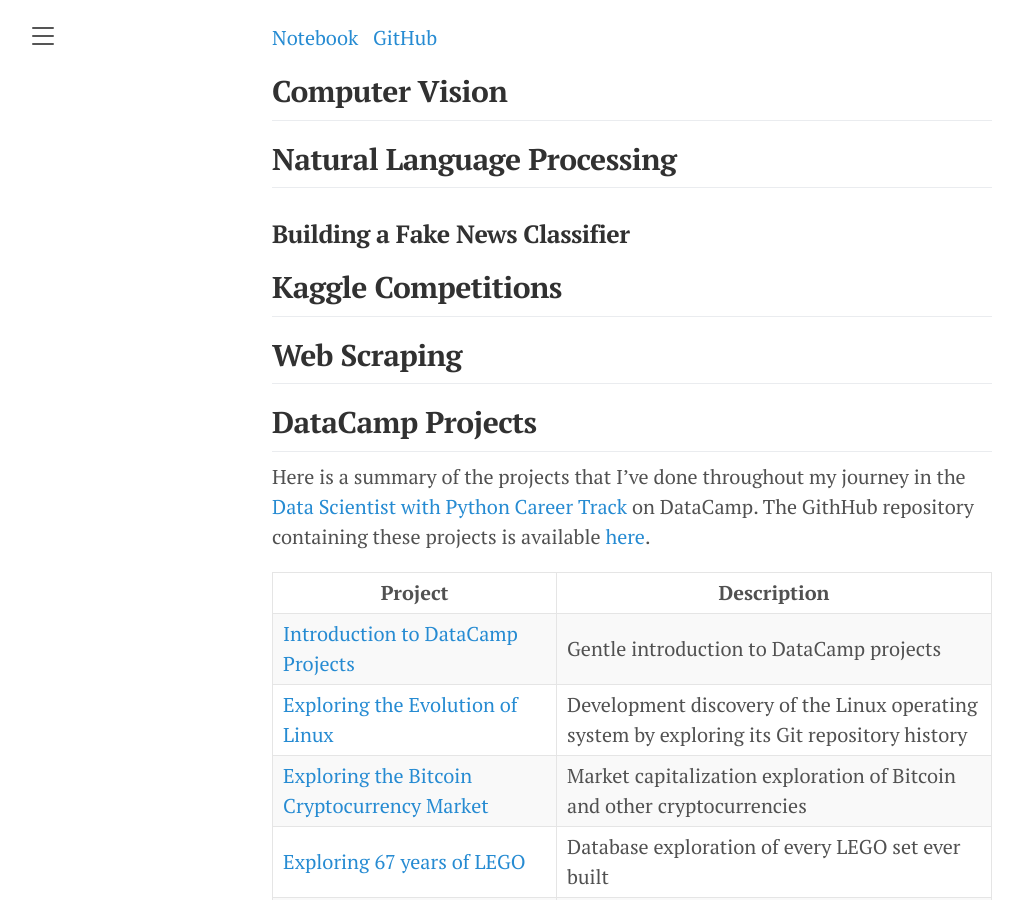
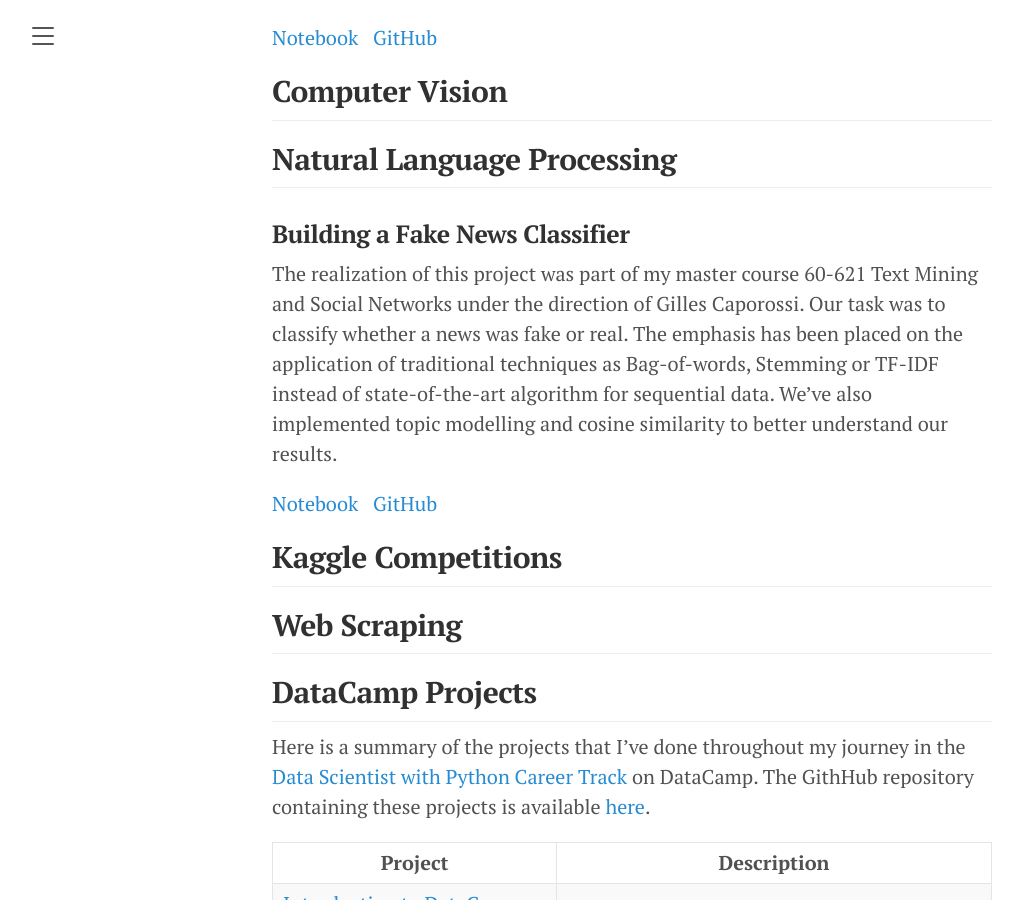
Before and after one commit to florentfettu/florentfettu.github.io, a Jekyll site: the page built from _posts/2020-05-25-my-data-science-portfolio.md, in a window 1280 px wide and 900 px high, scrolled down 1368 px. Shown: the whole window, without its empty margins (8-1031 px from the left). Built offline with Jekyll 4.4.1, drawn with Linux system fonts in a browser that asks for light colours; nearby versions of some CDN libraries.

Commit message:
Update 2020-05-25-my-data-science-portfolio.md

```diff
--- a/_posts/2020-05-25-my-data-science-portfolio.md
+++ b/_posts/2020-05-25-my-data-science-portfolio.md
@@ -37,6 +37,11 @@
 
 ### Building a Fake News Classifier
 
+The realization of this project was part of my master course 60-621 Text Mining and Social Networks under the direction of Gilles Caporossi. Our task was to classify whether a news was fake or real. The emphasis has been placed on the application of traditional techniques as Bag-of-words, Stemming or TF-IDF instead of state-of-the-art algorithm for sequential data. We’ve also implemented topic modelling and cosine similarity to better understand our results.
+
+<a href="https://nbviewer.jupyter.org/github/florentfettu/Building-A-Fake-News-Classifier/blob/master/code_final.ipynb" target="_blank">Notebook</a> &nbsp;
+<a href="https://github.com/florentfettu/Building-A-Fake-News-Classifier" target="_blank">GitHub</a>
+
 ## Kaggle Competitions
 
 ## Web Scraping
```
